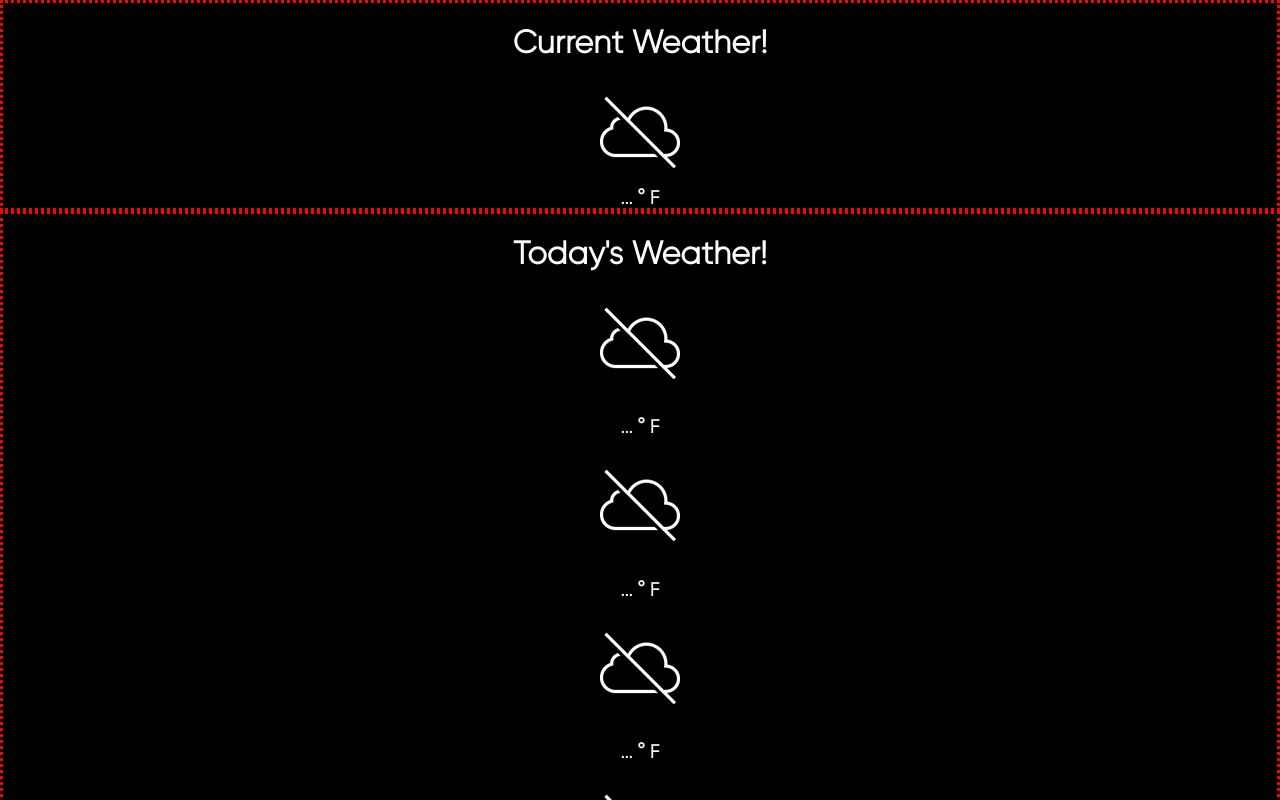
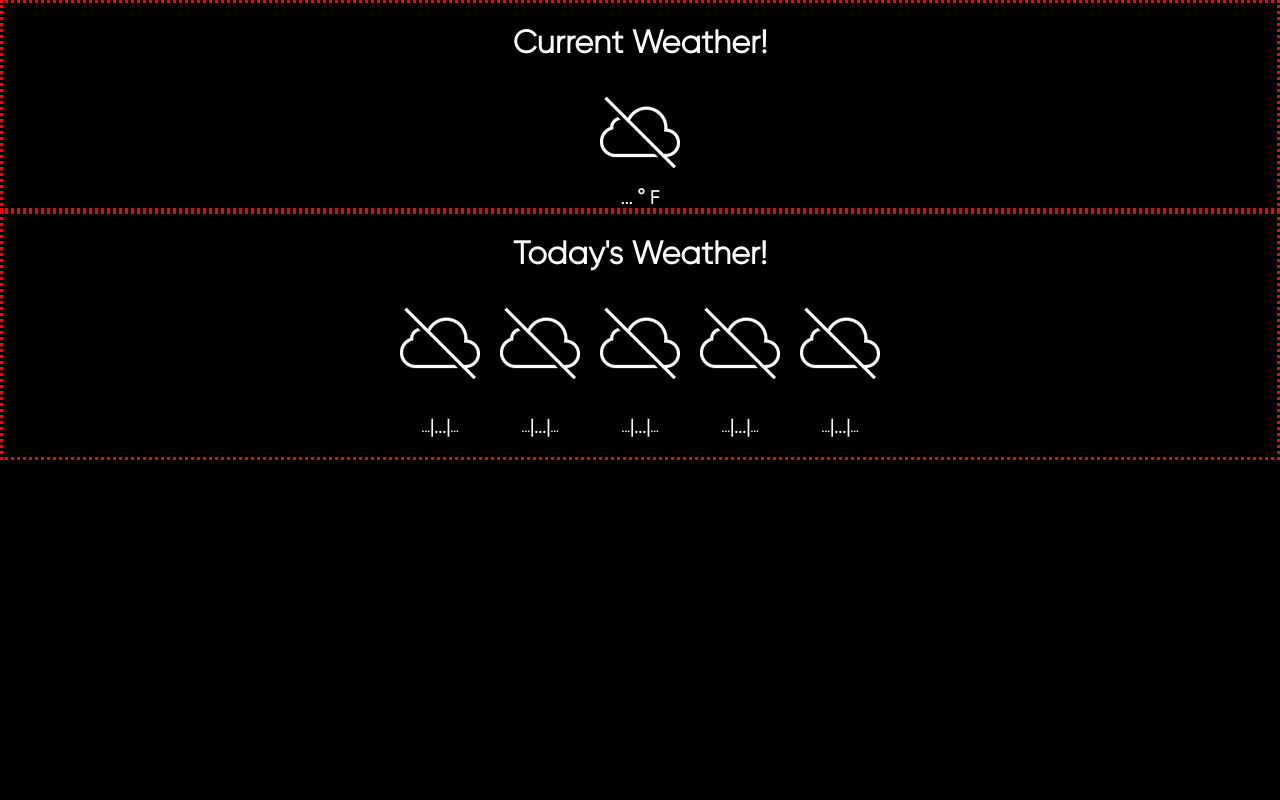
Before and after one commit to RogerTheRabbit/smart-mirror-old, a React (Create React App) app: page / in a window 1280 px wide. Built offline with nearby package versions, Linux system fonts and the light colour scheme; no server answers.

Commit message:
Updated forecast component + changed some styling

```diff
--- a/src/modules/Weather/Basic/WeatherBasic.js
+++ b/src/modules/Weather/Basic/WeatherBasic.js
@@ -1,5 +1,6 @@
 import React, { useEffect, useState } from 'react';
 import './WeatherBasic.css';
+import '../Weather.css';
 import getId from '../id';
 
 const unitType = "imperial" // Options: imperial or metric| no units = Kelvin
@@ -15,17 +16,13 @@ function WeatherBasic() {
         fetch(weatherAPIURL)
         .then((resp) => resp.json())
         .then(function(data) {
-            if(debug) {
-                console.log("Updating weather:", data)
-            }
+            if(debug) console.log("Updating weather:", data);
             let iconType = data.weather[0].icon
             setIcon('http://openweathermap.org/img/wn/' + iconType +'@2x.png');
             setTemp(data.main.temp.toFixed(0))
         })
         .catch(function(error) {
-            if(debug) {
-                console.log("Failed to update weather:", error);
-            }
+            if(debug) console.log("Failed to update weather:", error);
             setIcon('./unavailable.png');
             setTemp("...");
         })
--- /dev/null
+++ b/src/modules/Weather/Weather.css
@@ -0,0 +1,3 @@
+.Weather{
+    border: 3px red dotted;
+}
--- a/src/modules/Weather/WeatherXDays/WeatherXDays.css
+++ b/src/modules/Weather/WeatherXDays/WeatherXDays.css
@@ -1,3 +1,19 @@
-.Weather{
-    border: 3px red dotted;
+.WeatherXDays{
+    display: flex;
+    flex-direction: column;
 }
+
+.Forecast{
+    display: flex;
+    text-align: center;
+    justify-content: center;
+}
+
+.WeatherElem {
+    justify-content: center;
+}
+
+.temp {
+    display: flex;
+    justify-content: center;
+}
--- a/src/modules/Weather/WeatherXDays/WeatherXDays.js
+++ b/src/modules/Weather/WeatherXDays/WeatherXDays.js
@@ -1,6 +1,7 @@
 import React, { useEffect, useState } from 'react';
 import PropTypes from 'prop-types'
 import './WeatherXDays.css';
+import '../Weather.css';
 import getId from '../id';
 
 const unitType = "imperial" // Options: imperial or metric| no units = Kelvin
@@ -11,54 +12,62 @@ function WeatherXDays({numDays=1}) {
 
     console.log("numDays = " + numDays)
 
+    const [forecast, setForecast] = useState(Array(numDays).fill({icon:'./loading.png', temp:"...", minTemp: "...", maxTemp: "..."}));
 
-    const [icons, setIcon] = useState(Array(numDays).fill('./loading.png'));
-    const [temps, setTemp] = useState(Array(numDays).fill(0));
+    useEffect(() => {
 
         function getWeather() {
+
             fetch(weatherAPIURL)
             .then((resp) => resp.json())
             .then(function(data) {
-            if(debug) {
-                console.log("Updating weather:", data)
+                if(debug) console.log("Updating forecast:", data);
+
+                if(data.cod === 429) {
+                    if(debug) console.log("We have run out of our quota for our weatherAPI and need to wait to get more weather.");
+                    setForecast(Array(numDays).fill({icon:'./unavailable.png', temp:"...", minTemp: "...", maxTemp: "..."}))
+                    return;
                 }
 
-            setIcon(icons.map((curr, idx) => {
+                setForecast((forecast) => forecast.map((curr, idx) => {
                     let iconType = data.list[idx].weather[0].icon
-                return ['http://openweathermap.org/img/wn/' + iconType +'@2x.png']
-            }));
-            // setTemp(data.list[0].main.temp.toFixed(0))
-            setTemp(temps.map((curr, idx) => {
-                return [data.list[idx].main.temp.toFixed(0)];
+                    return {
+                        icon: 'http://openweathermap.org/img/wn/' + iconType +'@2x.png',
+                        temp: data.list[idx].main.temp.toFixed("..."),
+                        minTemp: data.list[idx].main.temp_min.toFixed("..."),
+                        maxTemp: data.list[idx].main.temp_max.toFixed("...")
+                    }
                 }))
             })
             .catch(function(error) {
-            if(debug) {
-                console.log("Failed to update weather:", error);
-            }
-            setIcon(Array(numDays).fill('./unavailable.png'));
-            setTemp(Array(numDays).fill("..."));
+                if(debug) console.error("Failed to update weather:", error);
+                setForecast(Array(numDays).fill({icon:'./unavailable.png', temp:"...", minTemp: "...", maxTemp: "..."}))
             })
         }
 
-    useEffect(() => {
         getWeather();
         const interval = setInterval(() => {
             getWeather();
         }, 65000);
         return () => clearInterval(interval);
-    }, []);
+    }, [numDays, setForecast]);
 
     return (
-        <div className='Weather'>
+        <div className='Weather WeatherXDays'>
             <h1>Today's Weather!</h1>
-            {temps.map((elem, idx) => {
-                return <div className='weatherElem' key={idx}>
-                    <img className='WeatherIcon' src={icons[idx]} alt='Weather Icon'/>
-                    <h3 className='temp'> {temps[idx]} ° F</h3>
+            <div className='Forecast'>
+                {forecast.map((elem, idx) => {
+                    return <div className='WeatherElem' key={idx}>
+                        <img className='WeatherIcon' src={forecast[idx].icon} alt='Weather Icon'/>
+                        <div className='temp'>
+                            <h5>{forecast[idx].maxTemp}</h5>
+                            <h3> {"|" + forecast[idx].temp + "|"}</h3>
+                            <h5>{forecast[idx].minTemp}</h5>
+                        </div>
                     </div>
                 })
                 }
+            </div>
         </div>
     )
 }
```
Lines whose indentation alone changed are shown as unchanged.
